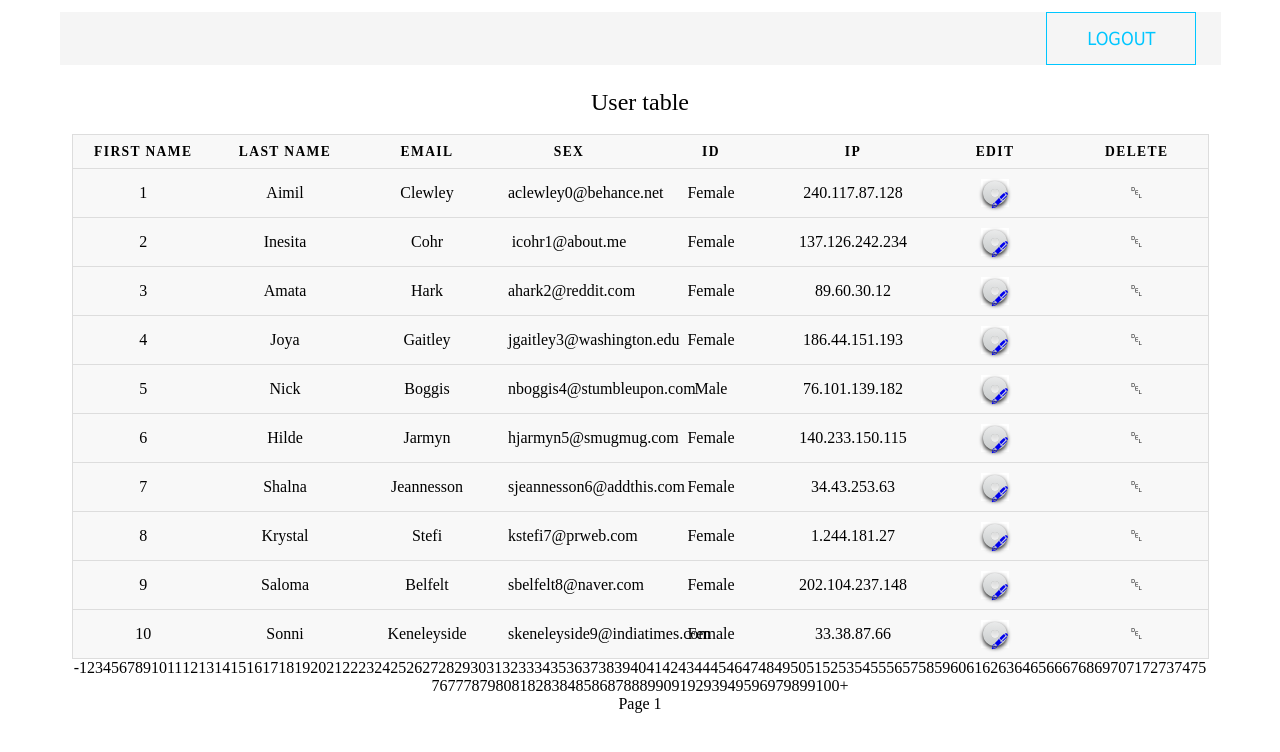
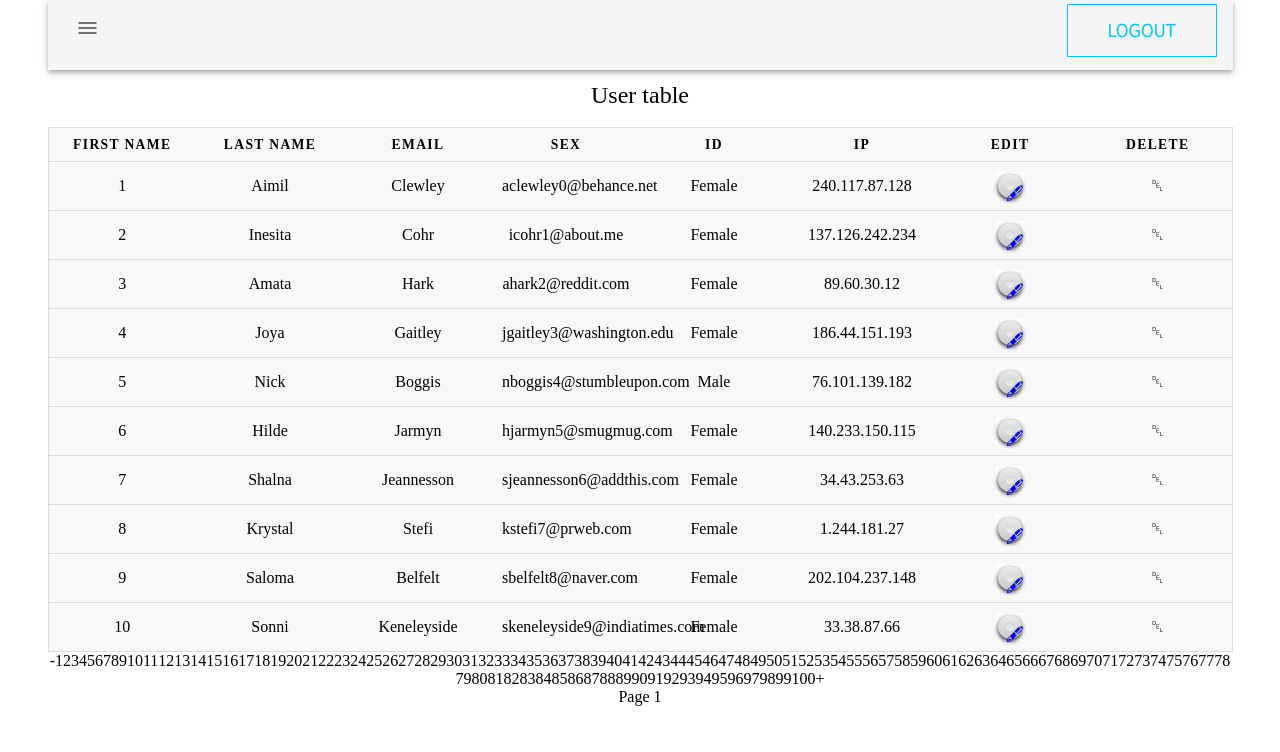
Before and after one commit to Hanna-An/crm-delivery, a Nuxt app: page / in a window 1280 px wide. Shown: the top 752 px of the page. Built offline with nearby package versions, Linux system fonts and the light colour scheme; no server answers.

Commit message:
slidebar

```diff
--- /dev/null
+++ b/components/Sidebar.vue
@@ -0,0 +1,106 @@
+<template>
+  <div>
+    <v-system-bar
+      height="0"
+      color="deep-purple darken-3"
+    ></v-system-bar>
+
+    <v-app-bar
+      height="70"
+      color="deep-purple accent-4"
+      prominent
+    >
+
+      <v-app-bar-nav-icon @click.stop="drawer = !drawer"></v-app-bar-nav-icon>
+
+      <v-spacer></v-spacer>
+
+      <div>
+        <a href="#" class="delete-item glo" @click.prevent="logout">Logout</a>
+      </div>
+    </v-app-bar>
+
+    <v-navigation-drawer
+      v-model="drawer"
+      absolute
+      bottom
+      temporary
+    >
+      <v-list
+        nav
+        dense
+      >
+        <v-list-item-group
+          v-model="group"
+          active-class="deep-purple--text text--accent-4"
+        >
+          <v-list-item>
+            <v-list-item-title>Аня</v-list-item-title>
+          </v-list-item>
+
+          <v-list-item>
+            <v-list-item-title>Артём</v-list-item-title>
+          </v-list-item>
+
+          <v-list-item>
+            <v-list-item-title>Максим</v-list-item-title>
+          </v-list-item>
+
+          <v-list-item>
+            <v-list-item-title>Витя</v-list-item-title>
+          </v-list-item>
+        </v-list-item-group>
+      </v-list>
+    </v-navigation-drawer>
+  </div>
+</template>
+
+<script>
+export default {
+  name: 'Sidebar',
+  data: () => ({
+    drawer: false,
+    group: null
+  }),
+  watch: {
+    group () {
+      this.drawer = false
+    }
+  },
+  methods: {
+    logout () {
+      this.$store.commit('removeToken')
+      this.$router.push('/login')
+    }
+  }
+}
+</script>
+
+<style lang="scss" scoped>
+
+.delete-item {
+  color: black;
+  text-decoration: none;
+}
+
+a.glo {
+  color: #00c6ff;
+  padding: 15px 20px;
+  text-transform: uppercase;
+  width: 150px;
+  text-decoration: none;
+  text-align: center;
+  display: block;
+  background-image: linear-gradient(to left, transparent, transparent 50%, #00c6ff 50%, #00c6ff);
+  background-position: 100% 0;
+  background-size: 200% 100%;
+  transition: all .25s ease-in;
+  font: 400 18px tahoma;
+  border: 1px solid #00C6FF;
+}
+
+a.glo:hover {
+  background-position: 0 0;
+  color: #fff;
+}
+</style>
--- a/pages/index.vue
+++ b/pages/index.vue
@@ -1,9 +1,7 @@
 <template>
   <div class="container">
     <header>
-      <div class="text-vcenter">
-        <a href="#" class="delete-item glo" @click.prevent="logout">Logout</a>
-      </div>
+      <Sidebar />
     </header>
     <div
       v-if="subarray.length > 0"
@@ -171,7 +169,11 @@
 </template>
 
 <script>
+import Sidebar from '~/components/Sidebar'
 export default {
+  components: {
+    Sidebar
+  },
   middleware: 'authenticated',
   data () {
     return {
@@ -195,10 +197,6 @@ export default {
     this.subarray = arr
   },
   methods: {
-    logout () {
-      this.$store.commit('removeToken')
-      this.$router.push('/login')
-    },
     // deleteItem (id) {
     //   for (let i = 0; i <= this.objects.length; i++) {
     //     console.log(this.objects.id)
@@ -246,34 +244,9 @@ header {
   z-index: 1;
 }
 
-.delete-item {
-  color: black;
-  text-decoration: none;
-}
-
-a.glo {
-  color: #00c6ff;
-  padding: 15px 20px;
-  text-transform: uppercase;
-  width: 150px;
-  text-decoration: none;
-  text-align: center;
-  margin-left: 85%;
-  display: block;
-  background-image: linear-gradient(to left, transparent, transparent 50%, #00c6ff 50%, #00c6ff);
-  background-position: 100% 0;
-  background-size: 200% 100%;
-  transition: all .25s ease-in;
-  font: 400 18px tahoma;
-  border: 1px solid #00C6FF;
-}
-
-a.glo:hover {
-  background-position: 0 0;
-  color: #fff;
-}
-
 .container {
+  width: 100%;
+  padding: 0;
   margin: 0 auto;
   min-height: 100vh;
   justify-content: center;
--- a/store/index.js
+++ b/store/index.js
@@ -1,5 +1,5 @@
 export const state = () => ({
-  token: false
+  token: true
 })
 
 export const mutations = {
```
